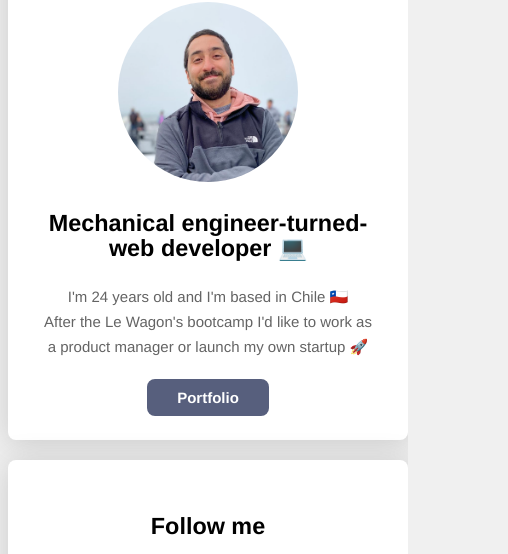
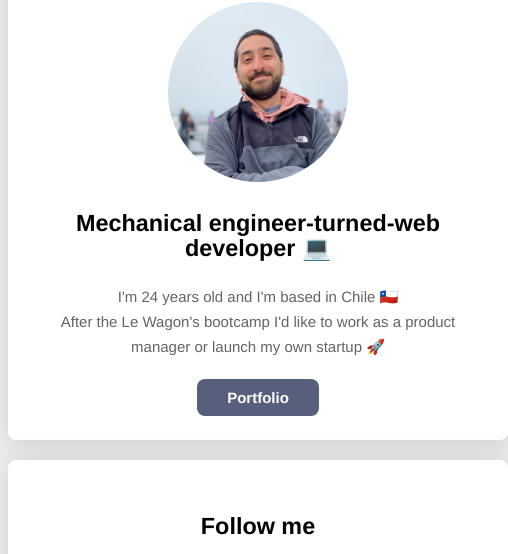
Before and after one commit to anwarjamis/profile-page, a plain HTML site: page index.html in a window 390 px wide. Shown: the part 127-681 px from the top of the page, 508 px wide, since content can reach past the window. Drawn offline with Linux system fonts and the light colour scheme.

Commit message:
making more responsive

```diff
--- a/style.css
+++ b/style.css
@@ -16,10 +16,10 @@
     width: 500px;
   }
 }
-@media (max-width: 540px) {
+@media (max-width: 374px) {
   /* For a screen < 540px, this CSS will be read */
   .container {
-    width: 400px;
+    width: 300px;
   }
 }
 
```
